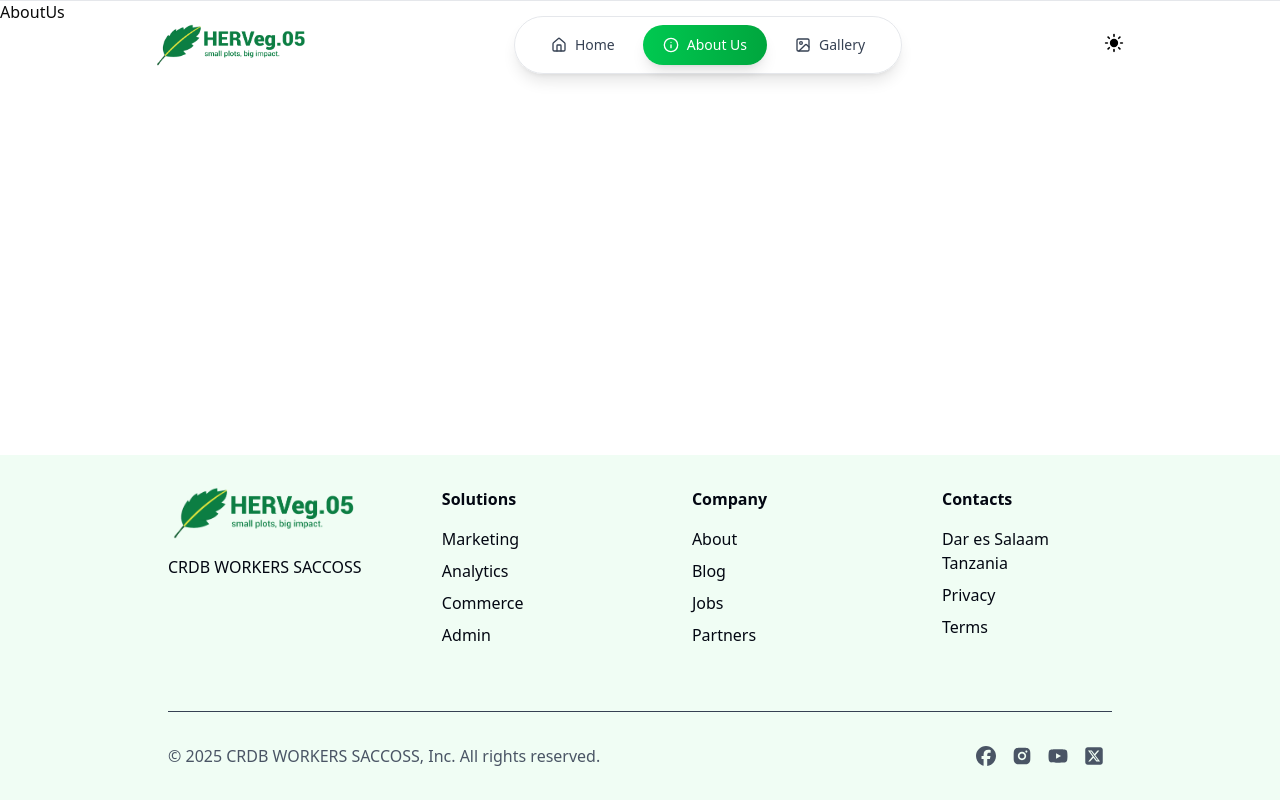
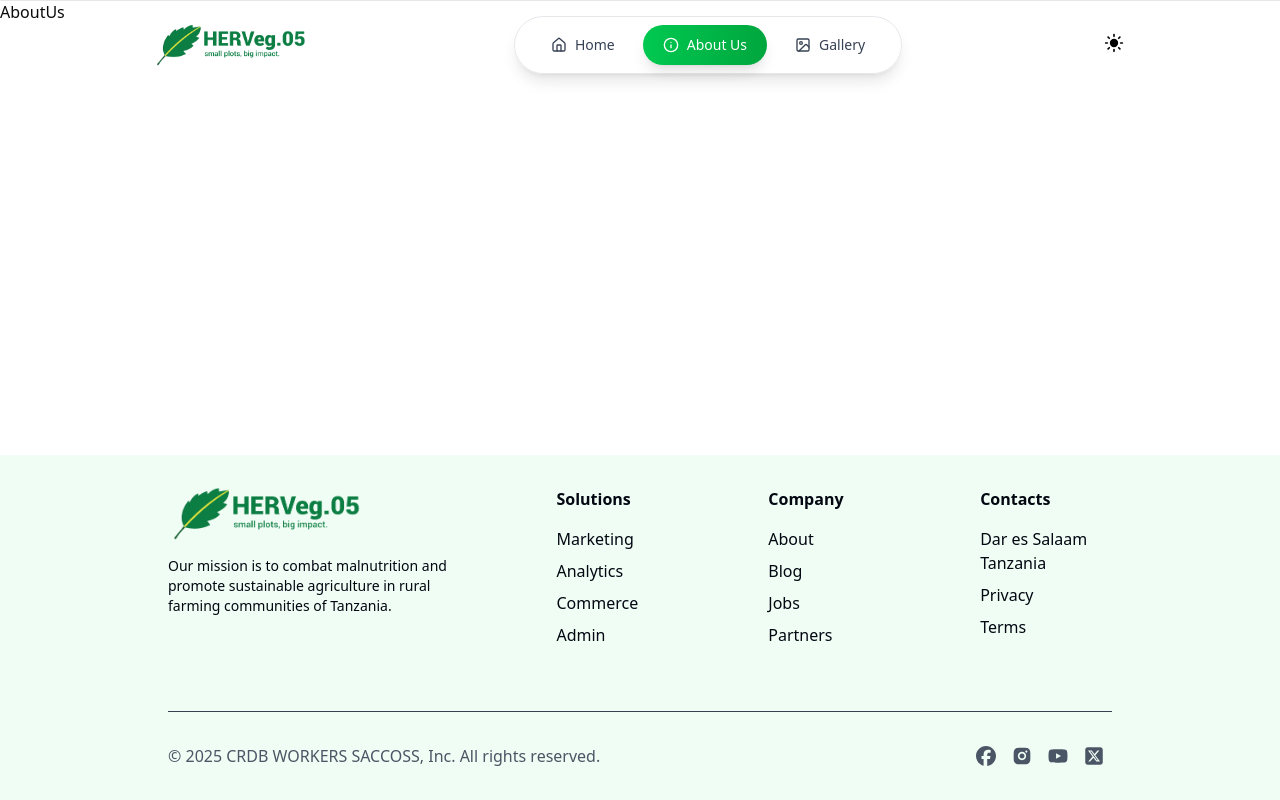
Before and after one commit to Mhando-Z/HervegWeb, a Next.js app: page /aboutus in a window 1280 px wide. Built offline with nearby package versions, Linux system fonts and the light colour scheme; a web font is replaced by a local one.

Commit message:
Phase One

```diff
--- a/src/components/Footer.jsx
+++ b/src/components/Footer.jsx
@@ -23,9 +23,12 @@ function Footer() {
     >
       <div className="container px-4 mx-auto text-center md:text-left">
         <div className="flex flex-col justify-between w-full md:flex-row gap-x-20">
-          <div className="flex flex-col items-center justify-center flex-grow mb-6 md:justify-start md:items-start">
+          <div className="flex flex-col items-center justify-center grow mb-6 md:justify-start md:items-start">
             <Image src={logo} alt="Logo" className="mb-4 h-auto w-[200px]" />
-            <p className="text-center">CRDB WORKERS SACCOSS</p>
+            <p className="text-sm max-w-sm">
+              Our mission is to combat malnutrition and promote sustainable
+              agriculture in rural farming communities of Tanzania.
+            </p>
           </div>
           <div className="grid grid-cols-1 gap-5 md:grid-cols-3 gap-x-20">
             <div className="w-full mb-6 ">
```
